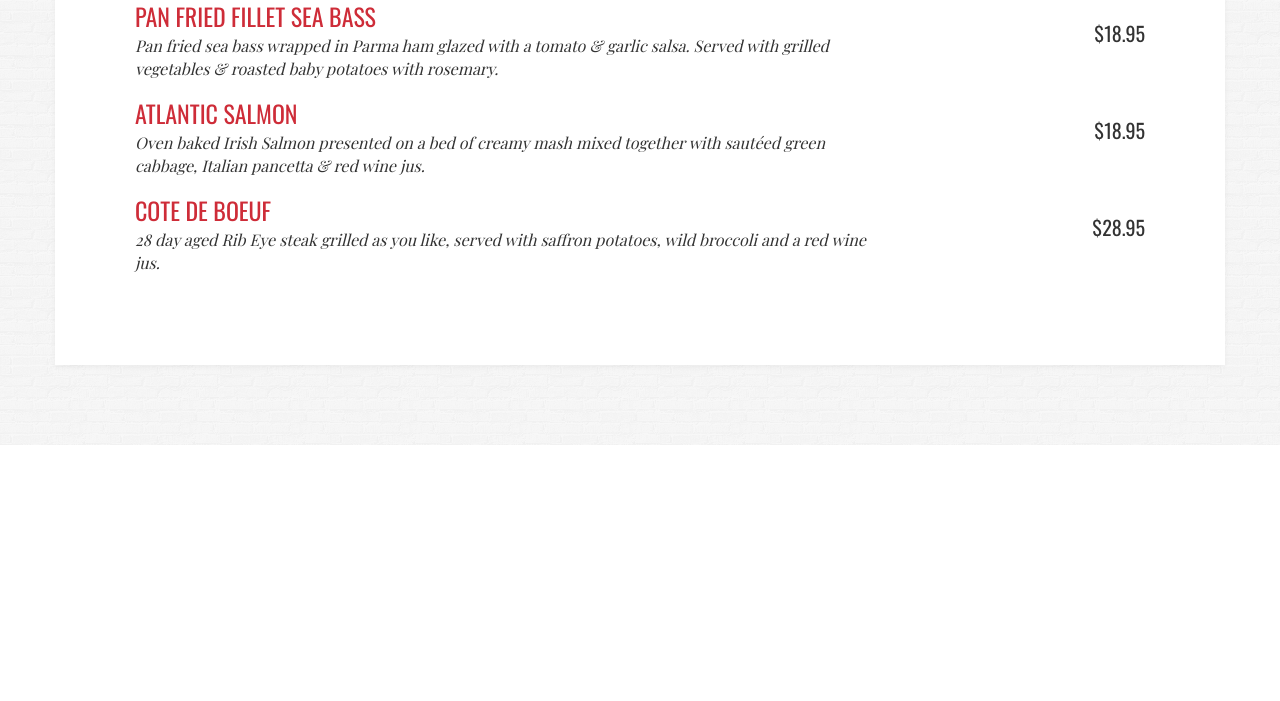
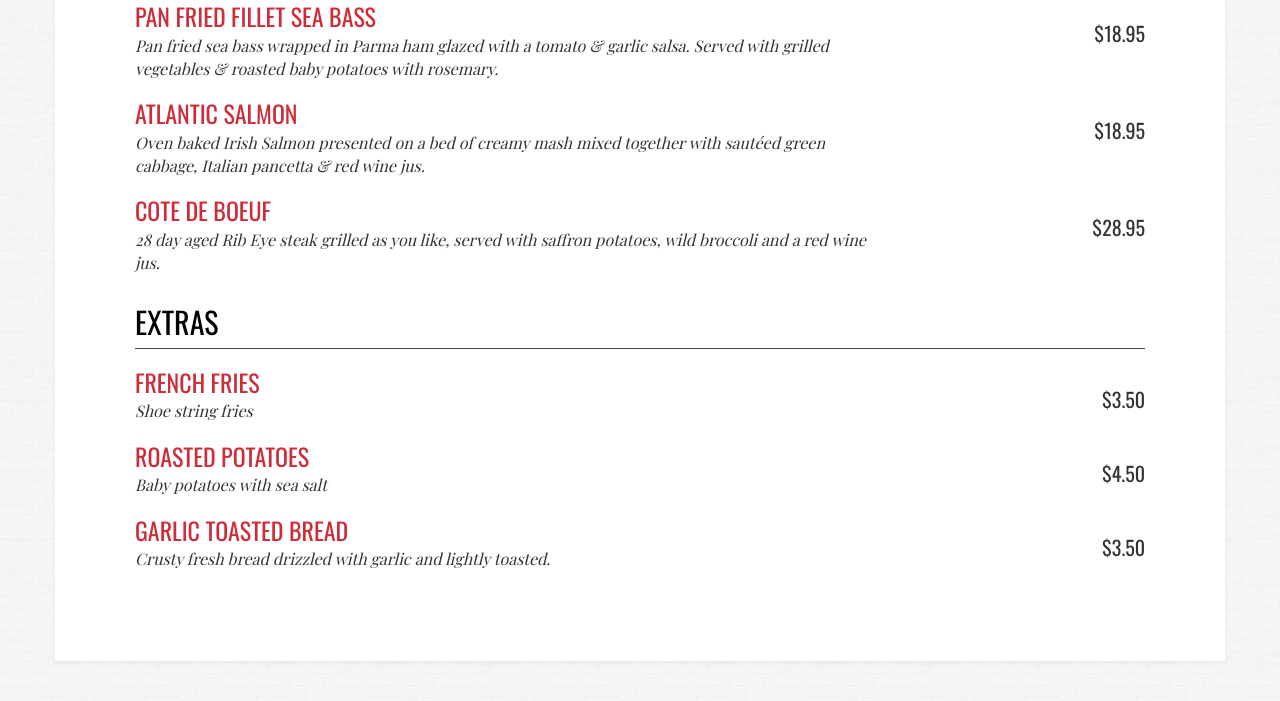
Before and after one commit to cathalb/PizzaPlanet, a website: page app/index.html in a window 1280 px wide. Shown: the part 625-1326 px from the top of the page. Before the commit the page ends 1070 px from the top, so only its background shows below. Drawn offline with nearby package versions, Linux system fonts and the light colour scheme; a web font is replaced by a local one.

Commit message:
Adding extras

```diff
--- a/app/index.html
+++ b/app/index.html
@@ -42,6 +42,18 @@
             </div>
         </div>
 
+        <h2>Extras</h2>
+
+        <div class="extras row" ng-repeat="extra in extras">
+            <div class="item col-md-9">
+                <h3 class="name">{{ extra.name }}</h3>
+
+                <p class="description"> {{ extra.description }}</p>
+            </div>
+            <div class="price col-md-3">
+                <p class="price"> {{ extra.price | currency }}</p>
+            </div>
+        </div>
     </div>
 </div>
 
--- a/app/js/controllers/MainController.js
+++ b/app/js/controllers/MainController.js
@@ -41,4 +41,21 @@ app.controller('MainController', ['$scope', function($scope) {
         }
     ];
 
+    $scope.extras = [
+        {
+            name: 'French Fries',
+            description: 'Shoe string fries',
+            price: 3.50
+        },
+        {
+            name: 'Roasted Potatoes',
+            description: 'Baby potatoes with sea salt',
+            price: 4.50
+        },
+        {
+            name: 'Garlic Toasted Bread',
+            description: 'Crusty fresh bread drizzled with garlic and lightly toasted.',
+            price: 3.50
+        }
+    ];
 }]);
--- /dev/null
+++ b/app/js/directives/menuListing.js
@@ -0,0 +1,3 @@
+/**
+ * Created by cathal on 13/08/15.
+ */
```
Also changed, not shown: app/js/directives/menuListing.html (added, +10 -0 lines).
